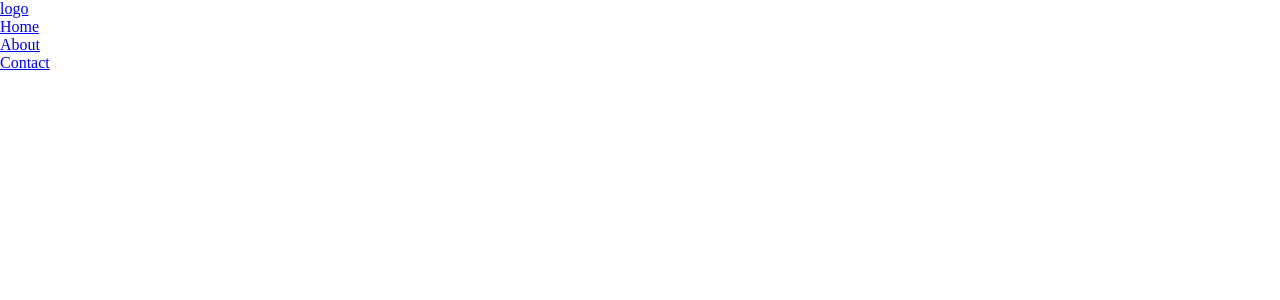
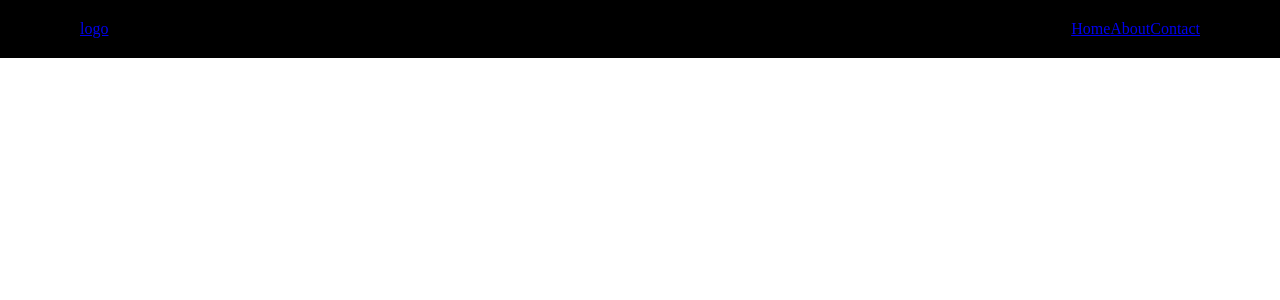
Before and after one commit to wsu-awscloudclub/AWSCloudClubPortfolio, a React (Create React App) app in the folder aws-cloud-club-portfolio/: page / in a window 1280 px wide. Shown: the top 300 px of the page. Built offline with nearby package versions, Linux system fonts and the light colour scheme.

Commit message:
removed list tags; started the styling

```diff
--- a/aws-cloud-club-portfolio/src/components/Navbar/Navbar.css
+++ b/aws-cloud-club-portfolio/src/components/Navbar/Navbar.css
@@ -0,0 +1,7 @@
+nav{
+    display:flex;
+    align-items:center;
+    justify-content: space-between;
+    background: #000;
+    padding: 20px 80px;
+}
--- a/aws-cloud-club-portfolio/src/components/Navbar/index.js
+++ b/aws-cloud-club-portfolio/src/components/Navbar/index.js
@@ -1,22 +1,25 @@
 import React from 'react'
+import "./Navbar.css";
 
 const Navbar = () => {
   return (
 
     <>
-      <div>
-        <a href="home.html">
-          logo
-        </a>
+      <nav>
+        <div id="logo">
+          <a href="home.html">
+            logo
+          </a>
+        </div>
 
-        <div>
-          <ul>
-            <li><a href="home.html">Home</a></li>
-            <li><a href="about.html">About</a></li>
-            <li><a href="contact.html">Contact</a></li>
-          </ul>
+        <div id="links">
+            <a href="home.html">Home</a>
+            <a href="about.html">About</a>
+            <a href="contact.html">Contact</a>
         </div>
-      </div>
+
+
+      </nav>
     </>
   )
 }
```
